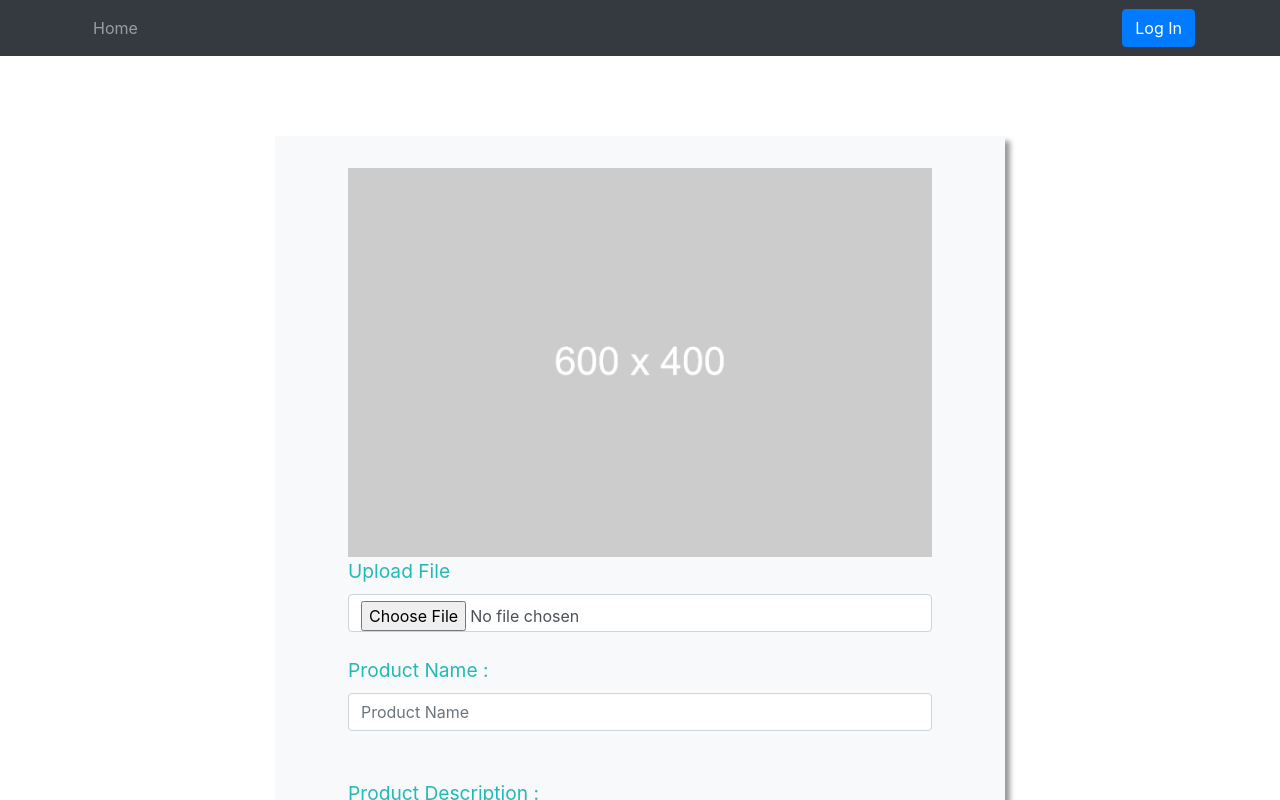
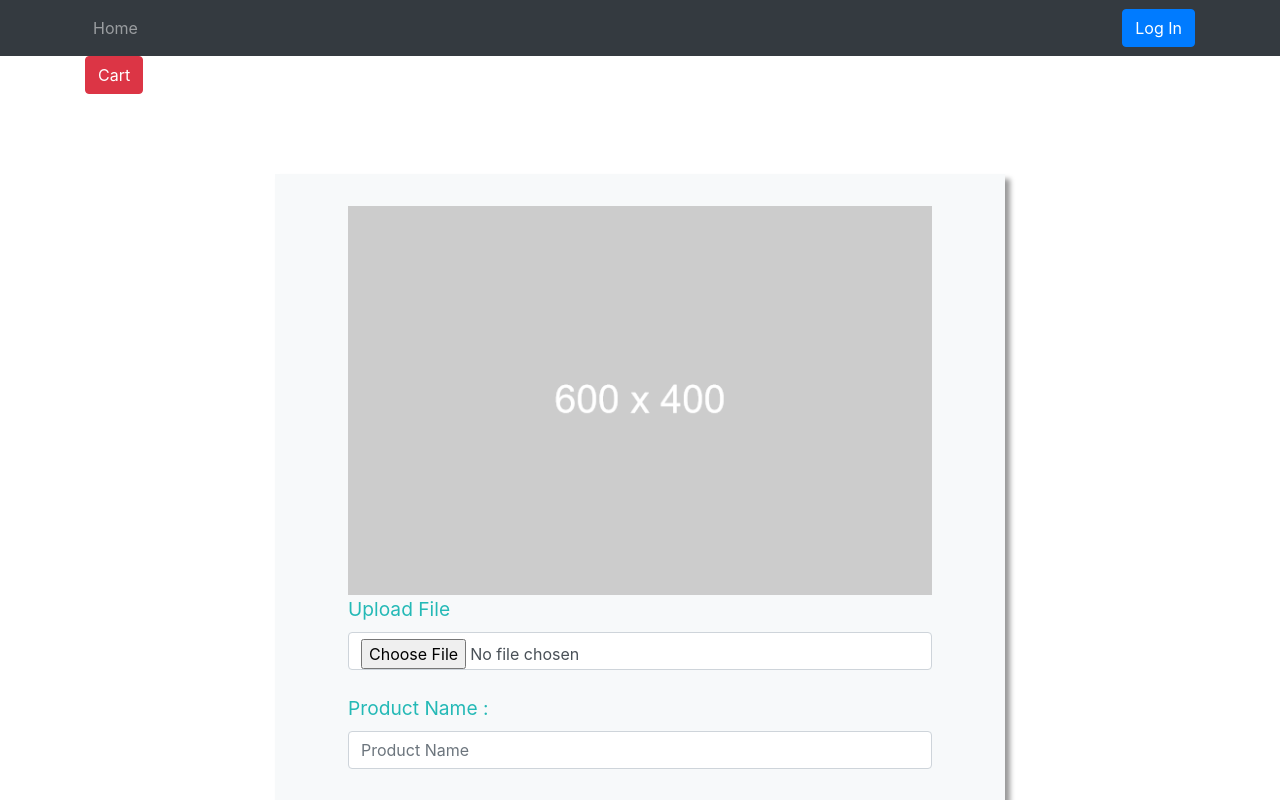
Before and after one commit to danielkuc/TheExchangeAdmin, a React (Create React App) app: page / in a window 1280 px wide. Shown: the top 800 px of the page. Built offline with nearby package versions, Linux system fonts and the light colour scheme.

Commit message:
testing session

```diff
--- a/src/components/Main.js
+++ b/src/components/Main.js
@@ -1,7 +1,7 @@
 import React from 'react'
-import { Container,Col, Row, } from 'react-bootstrap'
+import { Container,Col, Row, Button, } from 'react-bootstrap'
 import AddProductsForm from './AddProductsForm'
-//import axios from 'axios';
+import axios from 'axios';
 //import { useAuth0 } from '@auth0/auth0-react';
 
 
@@ -28,9 +28,19 @@ const Main = () => {
   //     console.log(error);
   //   }
   // }
+  const requestURL = process.env.REACT_APP_SESSION_REQUEST_URL;
+  const product = {
+    "id": "62ed71b3a106298523b34519"
+  };
+
+  const makeRequest = async () => {
+    await axios.post(requestURL, product)
+    .then(response => console.log(response)).catch(error => console.log(error))
+  }
 
   return (
     <Container>
+      <Button variant='danger' onClick={makeRequest}  >Cart</Button>
       <Row className='vh-90 d-flex justify-content-center align-items-center' >
         <Col md={8} >
           <AddProductsForm/>
```
Also changed, not shown: 2 other files (tests, documents, lock files or other folders).
